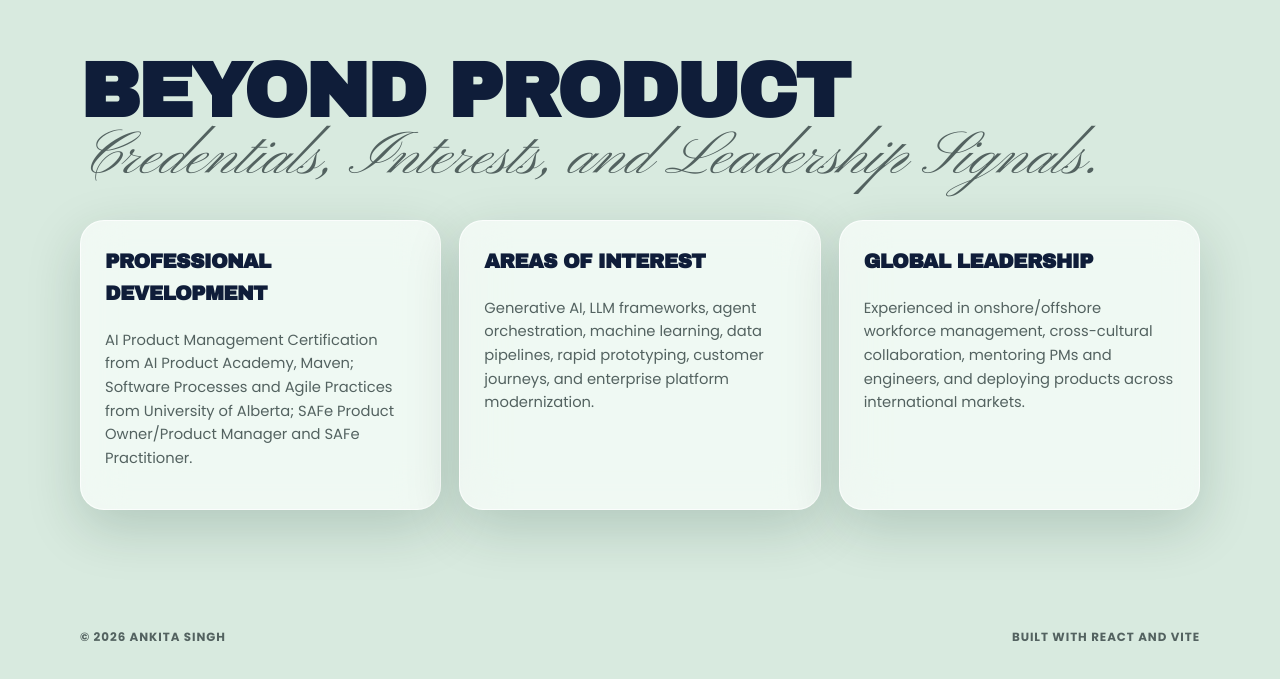
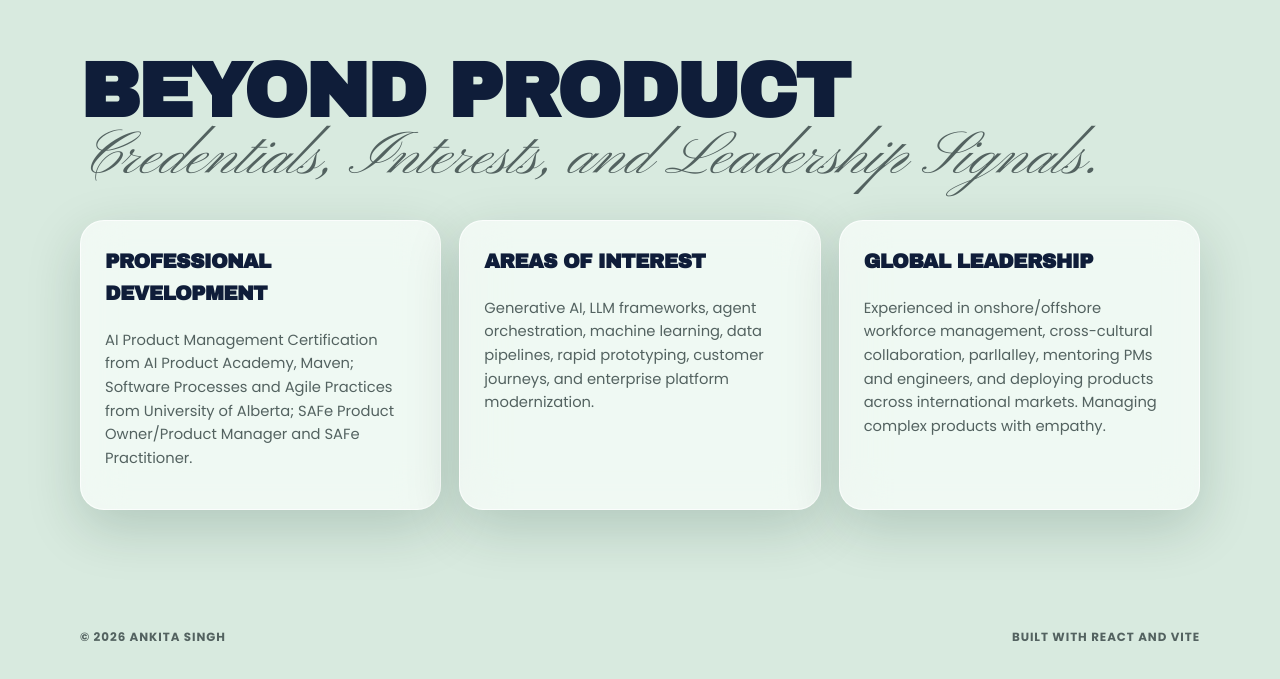
Before and after one commit to ankitasingh15/portfolio, a React (Vite) app: page / in a window 1280 px wide. Shown: the part 4542-5221 px from the top of the page. Built offline with nearby package versions, Linux system fonts and the light colour scheme.

Commit message:
Soften sage glass background and update leadership copy

```diff
--- a/src/App.jsx
+++ b/src/App.jsx
@@ -113,7 +113,7 @@ const beyondItems = [
   {
     title: "Global leadership",
     body:
-      "Experienced in onshore/offshore workforce management, cross-cultural collaboration, mentoring PMs and engineers, and deploying products across international markets.",
+      "Experienced in onshore/offshore workforce management, cross-cultural collaboration, parllalley, mentoring PMs and engineers, and deploying products across international markets. Managing complex products with empathy.",
   },
 ];
 
```
